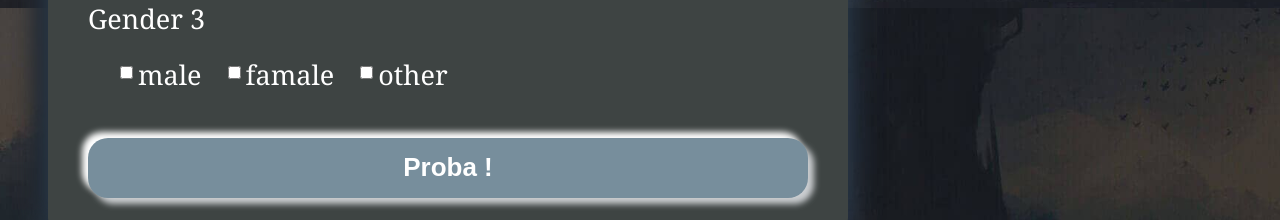
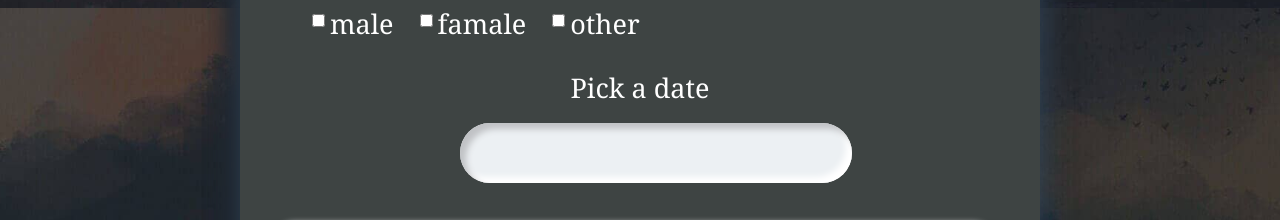
Before and after one commit to PlamenTsvetkov/react-gamesplay, a React (Create React App) app: page /formik in a window 1280 px wide. Shown: the part 792-1012 px from the top of the page. Built offline with nearby package versions, Linux system fonts and the light colour scheme; no server answers.

Commit message:
Added reusable DatePicker component

```diff
--- a/package.json
+++ b/package.json
@@ -14,6 +14,7 @@
     "formik": "^2.4.2",
     "react": "^18.2.0",
     "react-confirm-alert": "^3.0.6",
+    "react-datepicker": "^4.16.0",
     "react-dom": "^18.2.0",
     "react-router-dom": "^6.14.0",
     "react-scripts": "5.0.1",
@@ -44,5 +45,8 @@
       "last 1 firefox version",
       "last 1 safari version"
     ]
+  },
+  "devDependencies": {
+    "@types/react-datepicker": "^4.11.2"
   }
 }
--- /dev/null
+++ b/src/components/Formik/DatePicker/DatePicker.tsx
@@ -0,0 +1,32 @@
+import DateView from 'react-datepicker';
+import { Field, ErrorMessage, FieldProps } from 'formik';
+import ErrorText from '../../ErrorMessage/ErrorText';
+import 'react-datepicker/dist/react-datepicker.module.css';
+
+export interface DatePickerProps extends FieldProps {
+    label: string;
+    name: string;
+}
+
+const DatePicker = ({ label, name,form, field, ...rest }: DatePickerProps) => {
+    return (
+        <>
+            <label htmlFor={name}>{label}</label>
+            <Field name={name}>
+                {
+                    () => {
+                        const { setFieldValue } = form;
+                        const { value } = field;
+                        return <DateView
+                        id={name}
+                        {...field}
+                        selected={value}
+                        onChange ={val=>setFieldValue(name,val)}/>
+                    }
+                }
+            </Field>
+            <ErrorMessage name={name} Component={ErrorText}/>
+        </>
+    );
+}
+export default DatePicker;
--- a/src/components/Formik/FormikContainer/FormikContainer.module.css
+++ b/src/components/Formik/FormikContainer/FormikContainer.module.css
@@ -1,5 +1,3 @@
-
-
 #input {
     position: relative;
     width: 800px;
@@ -11,7 +9,7 @@
     background: #3e4443;
     box-shadow: 0px 0px 32px 0px #32485e, -14px -14px 20px #191c21;
 }
-.container>h1 {
+#input .container > h1 {
     margin-top: 15px;
     font-weight: 900;
     font-size: 2.7rem;
@@ -20,7 +18,7 @@
     letter-spacing: 1px;
     font-family: Georgia, 'Times New Roman', Times, serif;
     margin-bottom: 17px;
-}
+  }
 
 .btn.submit {
     margin-top: 30px;
--- a/src/components/Formik/FormikContainer/FormikContainer.tsx
+++ b/src/components/Formik/FormikContainer/FormikContainer.tsx
@@ -32,12 +32,14 @@ const FormikContainer = () => {
         description: '',
         select: '',
         radioOption: '',
-        checkboxOption: []
+        checkboxOption: [],
+        birthDate: null
     };
     const validationSchema = Yup.object({
         email: Yup.string().required('Required'),
         description: Yup.string().required('Required'),
         radioOption: Yup.string().required('Required'),
+        birthDate: Yup.date().required('Required').nullable(),
         checkboxOption: Yup.array()
             .required('Please select at least one option')
             .test('at-least-one', 'Please select at least one option', (value) => value && value.length > 0),
@@ -56,7 +58,7 @@ return (
             validationSchema={validationSchema}
             onSubmit={onSubmit}>{
                 formik =>
-                <div id={styles["input"]} className={styles.container}>
+                    <section id={styles["input"]} className={styles.container}>
                         <h1>Test input form</h1>
                         <Form>
                             <FormikContol
@@ -106,9 +108,18 @@ return (
                                 meta={formik.getFieldMeta('checkboxOption')}
                             />
 
+                            <FormikContol
+                                control='date'
+                                label='Pick a date'
+                                name='birthDate'
+                                field={formik.getFieldProps('birthDate')}
+                                form={formik}
+                                meta={formik.getFieldMeta('birthDate')}
+                            />
+
                             <input className={`${styles.btn} ${styles.submit}`} type="submit" value="Proba !" />
                         </Form>
-                </div>
+                    </section>
             }
         </Formik>
     );
--- a/src/components/Formik/FormikContol/FormikContol.tsx
+++ b/src/components/Formik/FormikContol/FormikContol.tsx
@@ -3,6 +3,7 @@ import Textarea from '../Textarea/Textarea';
 import Select from '../Select/Select';
 import RadioButtons from "../RadioButtons/RadioButtons";
 import CheckboxGroup from "../CheckboxGroup/CheckboxGroup";
+import DatePicker from "../DatePicker/DatePicker";
 
 
 interface FormikControlProps extends InputProps {
@@ -28,6 +29,7 @@ const FormikContol = (props: FormikControlProps) => {
         case 'checkbox':
             return <CheckboxGroup {...rest}/>
         case 'date':
+            return <DatePicker {...rest}/>
         default: return null;
     }
 }
--- a/src/components/Formik/RadioButtons/RadioButtons.tsx
+++ b/src/components/Formik/RadioButtons/RadioButtons.tsx
@@ -8,7 +8,7 @@ export interface RadioButtonsProps extends FieldProps {
   options?: { key: string; value: string }[];
 }
 
-const RadioButtons = ({ label, name, options, field, form, meta }: RadioButtonsProps) => {
+const RadioButtons = ({ label, name, options, field }: RadioButtonsProps) => {
   return (
     <>
       <label className={styles["radio-buttons-container"]}>{label}</label>
```
Also changed, not shown: 1 other file (tests, documents, lock files or other folders). Lines whose indentation alone changed are shown as unchanged.
